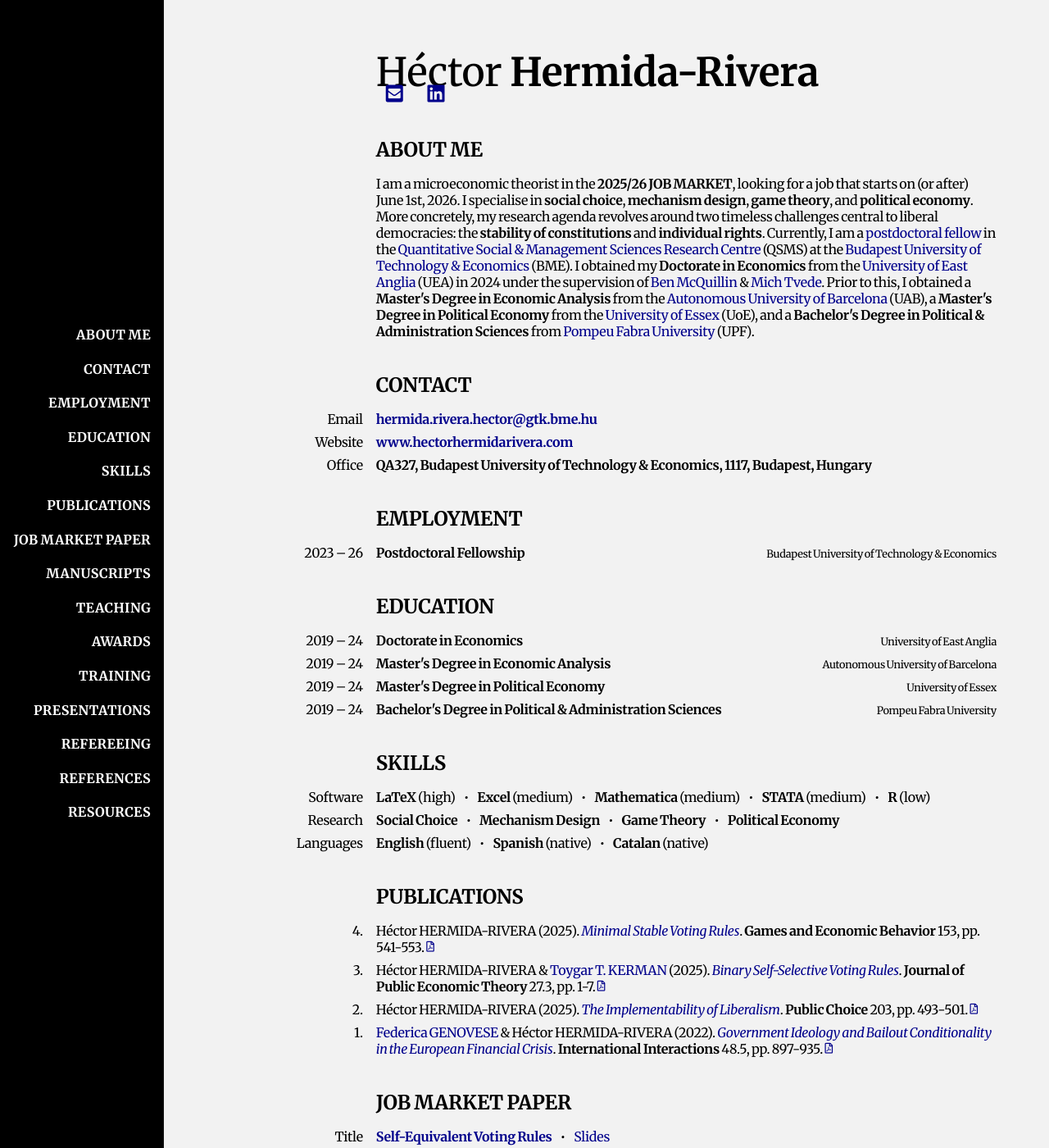
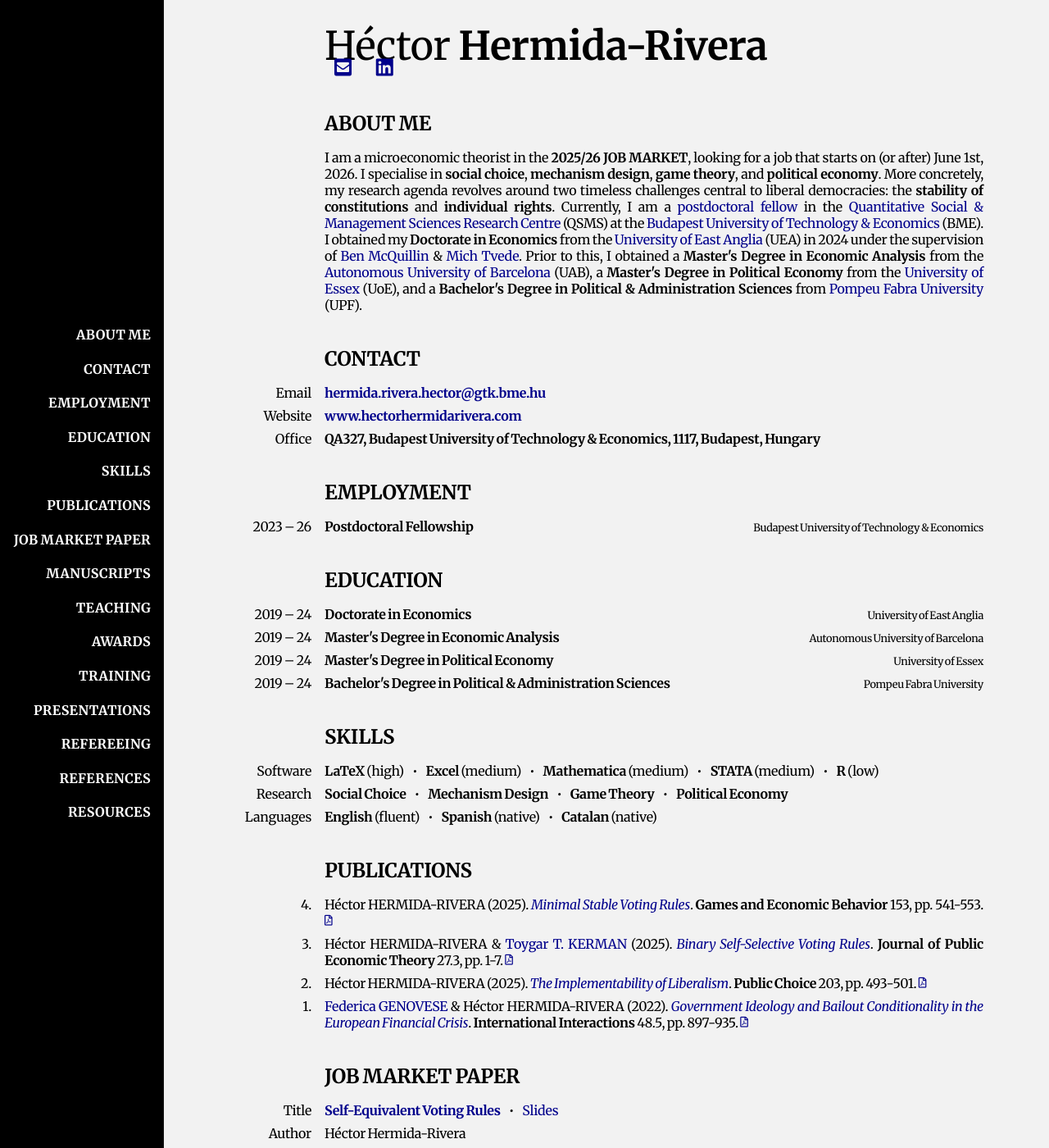
Before and after one commit to HectorHermidaRivera/hectorhermidarivera.github.io, a Jekyll site: the page built from index.md, in a window 1280 px wide and 1400 px high. Shown: the whole window at 82% size. Built offline with Jekyll 4.4.1, drawn with Linux system fonts in a browser that asks for light colours; a style sheet for code colours, icons or effects is not loaded.

Commit message:
Update style.css

```diff
--- a/assets/css/style.css
+++ b/assets/css/style.css
@@ -56,8 +56,9 @@ body {
 /* CONTENT */
 
 .content {
-  margin-left: 250px;       /* space for the sidebar */
-  padding: 2.5vw 5vw 2.5vw 1vw;
+  margin-left: 200px;       /* space for the sidebar */
+  max-width: 1000px;
+  text-align: justify;
   box-sizing: border-box;
   font-size: 1em;
   background-color: #f2f2f2;
```
